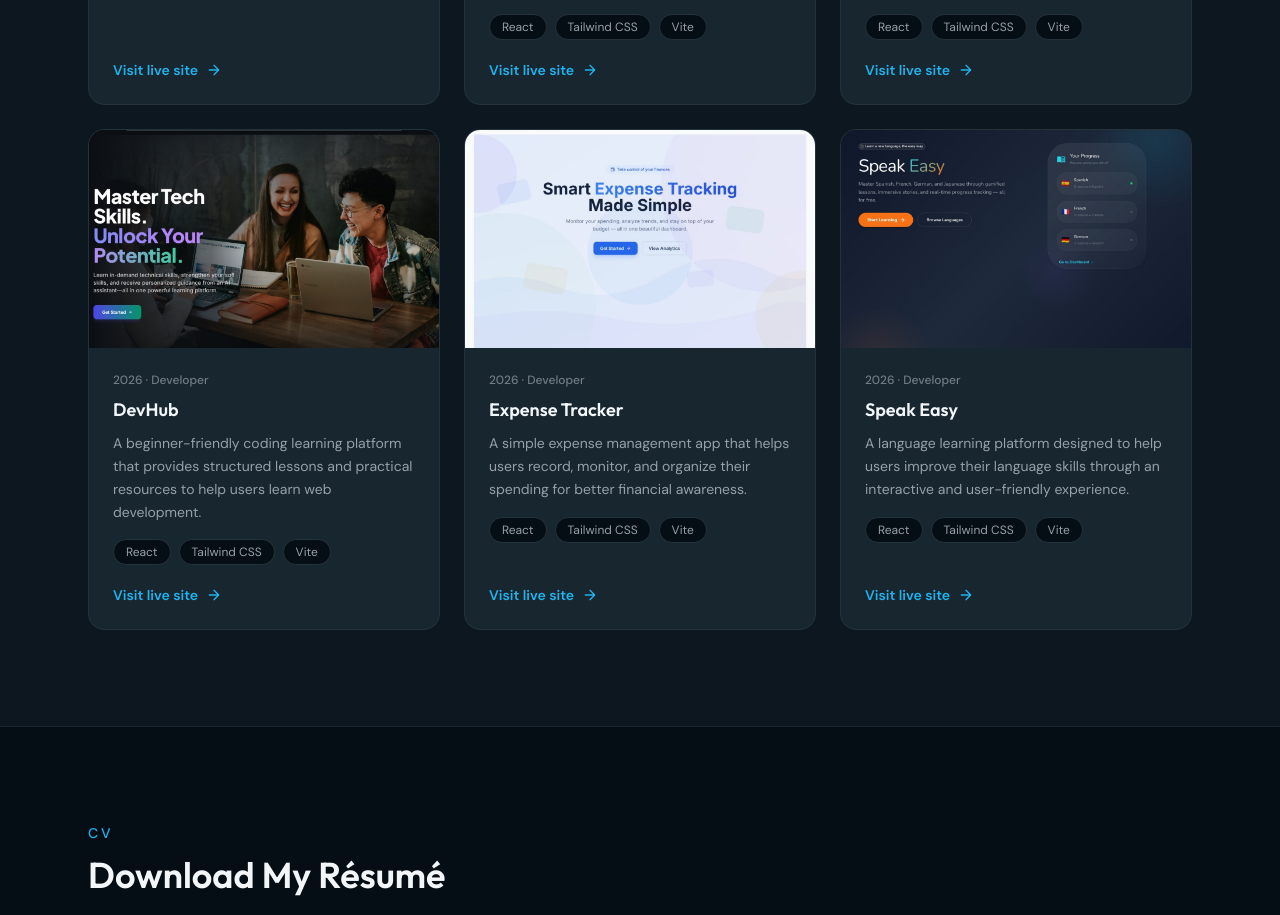
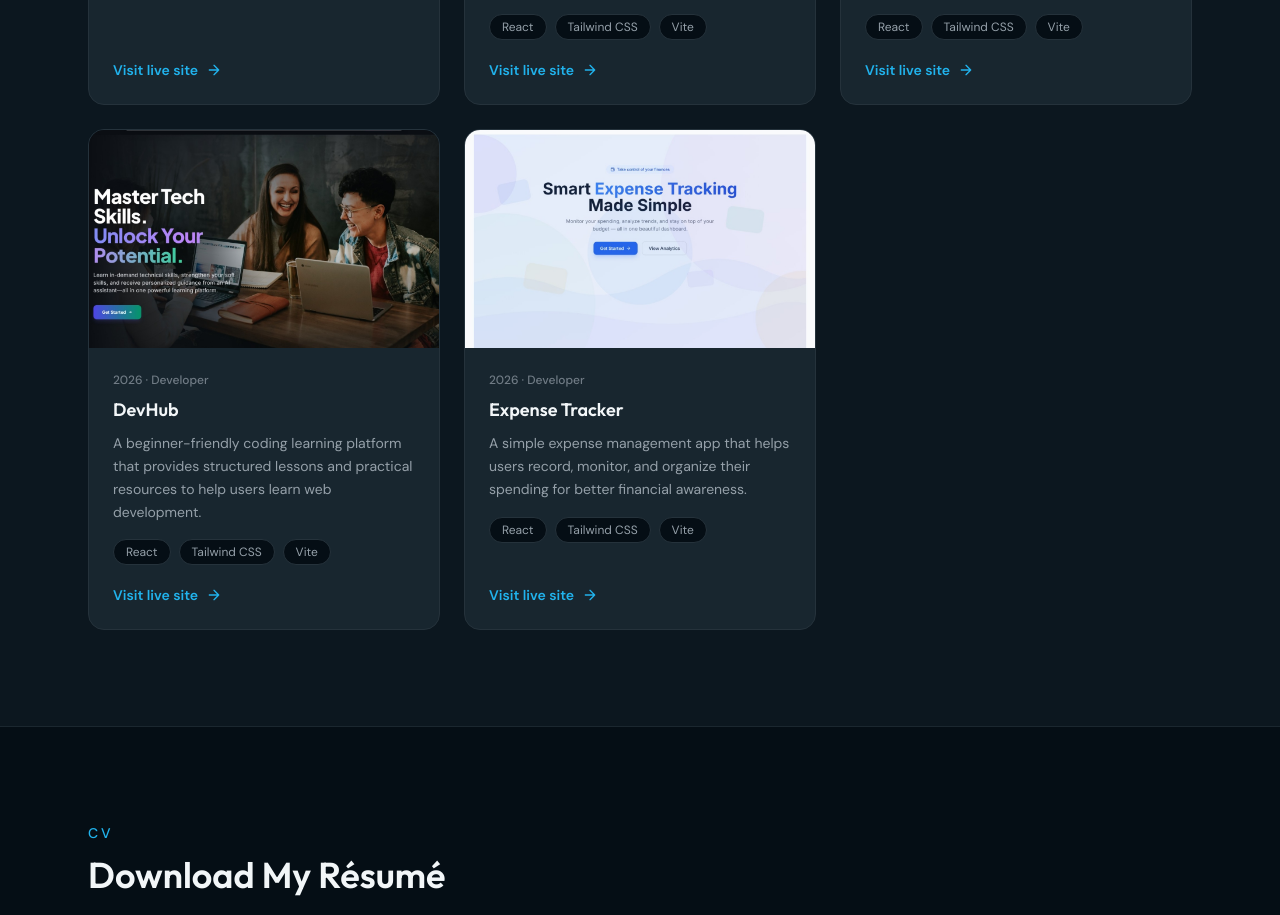
Before and after one commit to blessedjonathan2010-cyber/blessed-portfolio, a React (Vite) app: page / in a window 1280 px wide. Shown: the part 4320-5235 px from the top of the page. Built offline with nearby package versions, Linux system fonts and the light colour scheme.

Commit message:
Remove Speak Easy project from portfolio

```diff
--- a/src/data/portfolio.js
+++ b/src/data/portfolio.js
@@ -147,15 +147,6 @@ export const data = {
       link: 'https://my-expense-tracker-26.netlify.app',
       image: '/images/expense-tracker.jpg',
     },
-    {
-      title: 'Speak Easy',
-      year: '2026',
-      role: 'Developer',
-      description: 'A language learning platform designed to help users improve their language skills through an interactive and user-friendly experience.',
-      stack: ['React', 'Tailwind CSS', 'Vite'],
-      link: 'https://bejewelled-salamander-b02579.netlify.app',
-      image: '/images/speak-easy.jpg',
-    },
   ],
 
   // ---- CV -------------------------------------------------------
```
Also changed, not shown: public/images/speak-easy.jpg (deleted).
